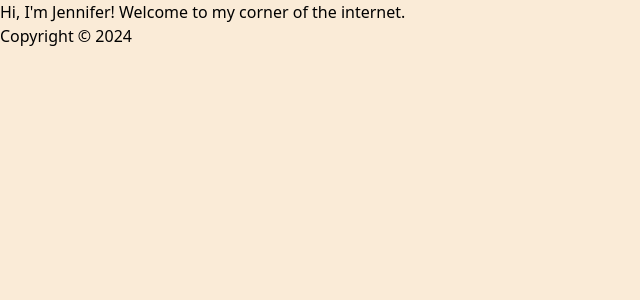
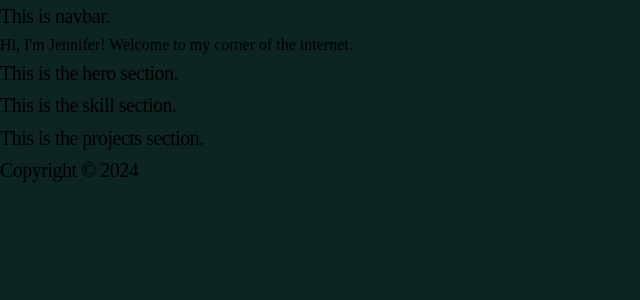
Before and after one commit to j-slaughter/portfolio, a React app: page / in a window 1280 px wide. Shown: the top 300 px of the page, without its empty margins (0-640 px from the left). Built offline with nearby package versions, Linux system fonts and the light colour scheme.

Commit message:
added page component files

```diff
--- a/client/App.jsx
+++ b/client/App.jsx
@@ -4,12 +4,20 @@
  */
 
 import React from 'react';
+import Navbar from './components/Navbar.jsx';
+import Hero from './components/Hero.jsx';
+import Skills from './components/Skills.jsx';
+import Projects from './components/Projects.jsx';
 import Footer from './components/Footer.jsx';
 
 const App = () => {
     return (
         <div>
+            <Navbar />
             <h1>Hi, I'm Jennifer! Welcome to my corner of the internet.</h1>
+            <Hero />
+            <Skills />
+            <Projects />
             <Footer />
         </div>
     );
--- /dev/null
+++ b/client/components/Hero.jsx
@@ -0,0 +1,16 @@
+/**
+ * @module Hero.jsx
+ * @description Hero section of website.
+ */
+
+import React from 'react';
+
+const Hero = () => {
+    return (
+        <div>
+            <p>This is the hero section.</p>
+        </div>
+    );
+};
+
+export default Hero;
--- /dev/null
+++ b/client/components/Navbar.jsx
@@ -0,0 +1,16 @@
+/**
+ * @module Navbar.jsx
+ * @description Navigation bar
+ */
+
+import React from 'react';
+
+const Navbar = () => {
+    return (
+        <div>
+            <p>This is navbar.</p>
+        </div>
+    );
+};
+
+export default Navbar;
--- /dev/null
+++ b/client/components/Projects.jsx
@@ -0,0 +1,16 @@
+/**
+ * @module Projects.jsx
+ * @description Portfolio of my work
+ */
+
+import React from 'react';
+
+const Projects = () => {
+    return (
+        <div>
+            <p>This is the projects section.</p>
+        </div>
+    );
+};
+
+export default Projects;
--- /dev/null
+++ b/client/components/Skills.jsx
@@ -0,0 +1,16 @@
+/**
+ * @module Skills.jsx
+ * @description Footer of website.
+ */
+
+import React from 'react';
+
+const Skills = () => {
+    return (
+        <div>
+            <p>This is the skill section.</p>
+        </div>
+    );
+};
+
+export default Skills;
--- a/client/style.css
+++ b/client/style.css
@@ -2,6 +2,25 @@
 @tailwind components;
 @tailwind utilities;
 
+@import url('https://fonts.googleapis.com/css2?family=IBM+Plex+Serif:ital,wght@0,100;0,200;0,300;0,400;0,500;0,600;0,700;1,100;1,200;1,300;1,400;1,500;1,600;1,700&display=swap');
+
 body {
-    background-color: antiquewhite;
+    background-color: #0C2521;
+    font-family: "IBM Plex Serif", serif;
 }
+
+h2 {
+    @apply text-xl md:text-4xl;
+}
+
+span {
+    @apply text-teal-500;
+}
+
+p {
+    @apply text-xl tracking-tight leading-relaxed;
+}
+
+.bg-primary-color {
+    @apply bg-teal-600;
+}
```
